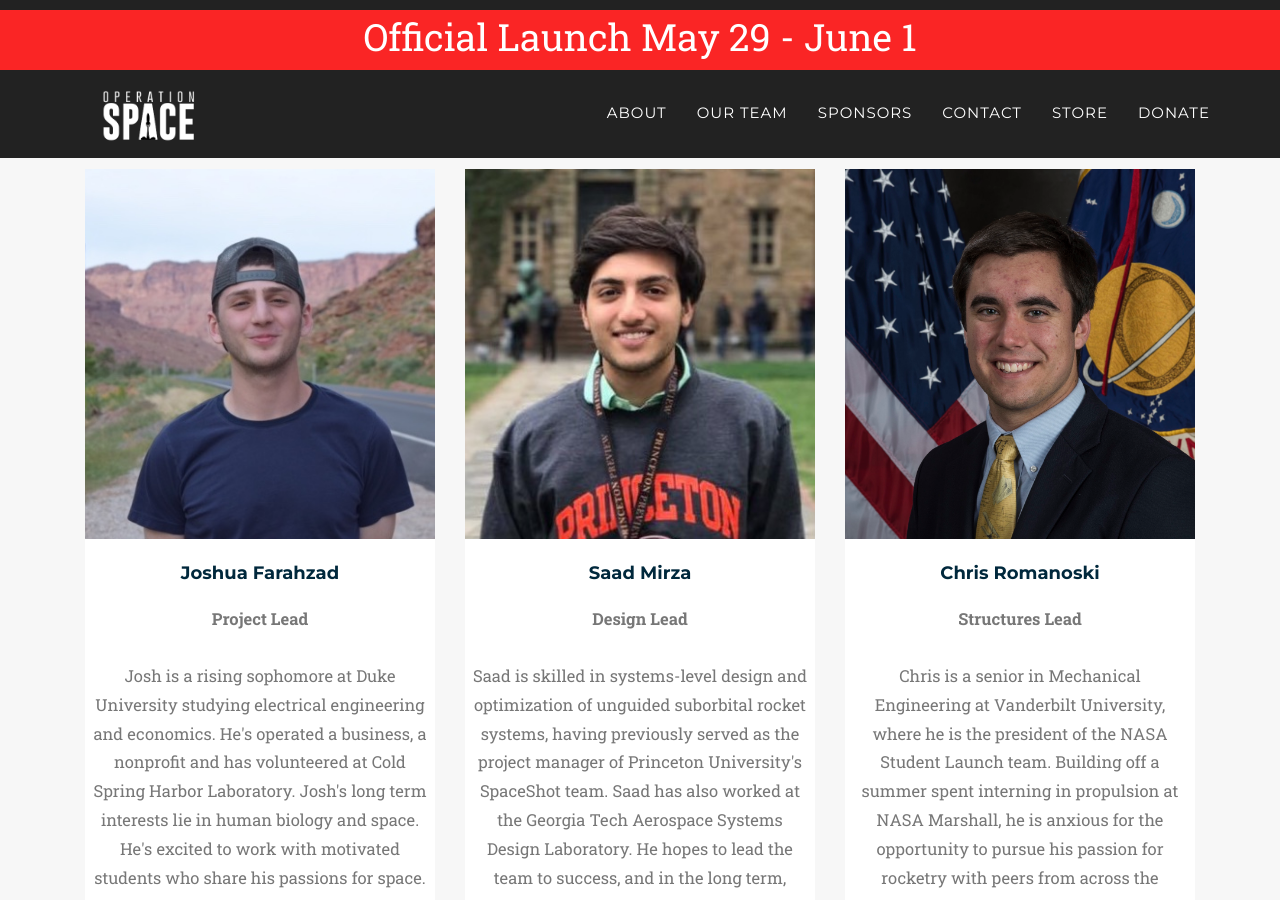
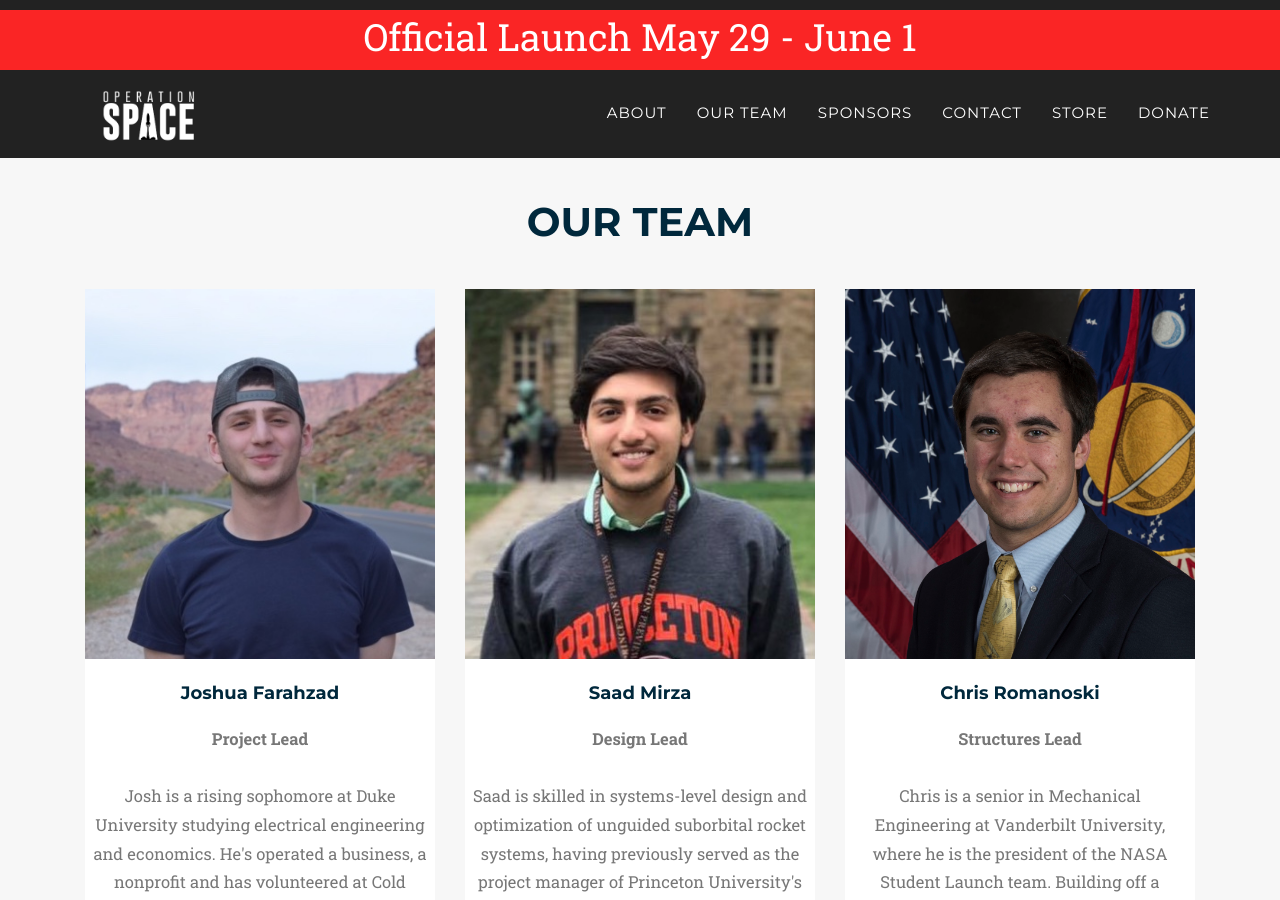
Before and after one commit to HughFerg/operation-space, a Jekyll site: the page built from _2017_pages/team.html, in a window 1280 px wide and 900 px high. Built offline with Jekyll 4.4.1, drawn with Linux system fonts in a browser that asks for light colours; some web fonts are replaced.

Commit message:
team heading

```diff
--- a/_includes/2017_data/team_members.html
+++ b/_includes/2017_data/team_members.html
@@ -5,7 +5,7 @@
             </div>
             <div class="row">
                 <div class="col-lg-12 text-center team-title">
-                    <h2 class="section-heading" style="z-index: 100;">Our Team</h2>
+                    <h2 class="section-heading" style="padding-top: 3em;">Our Team</h2>
                 </div>
             {% for post in site.categories.2017_teams %}
                 <div class="col-md-4 col-sm-6 speakers-item">
```
